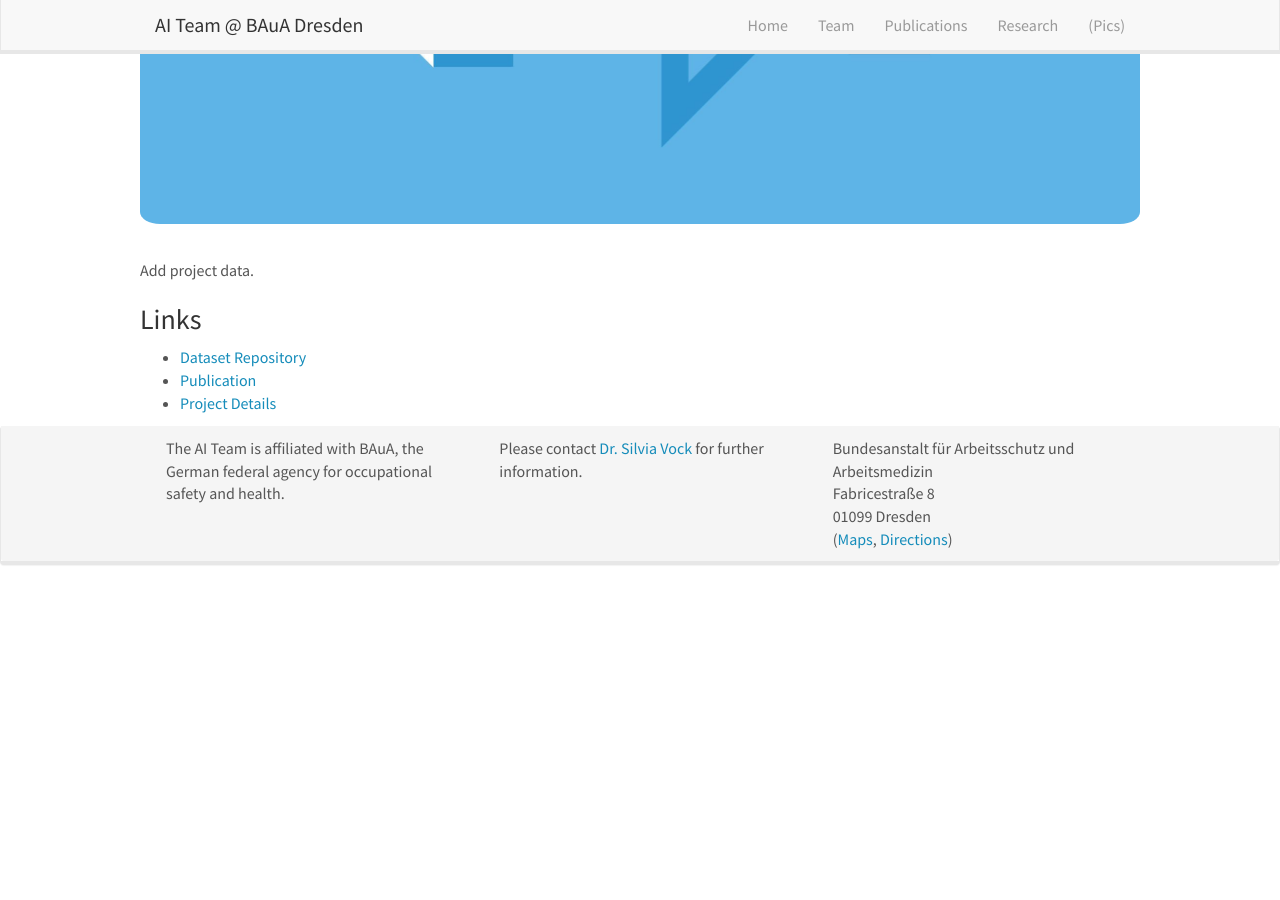
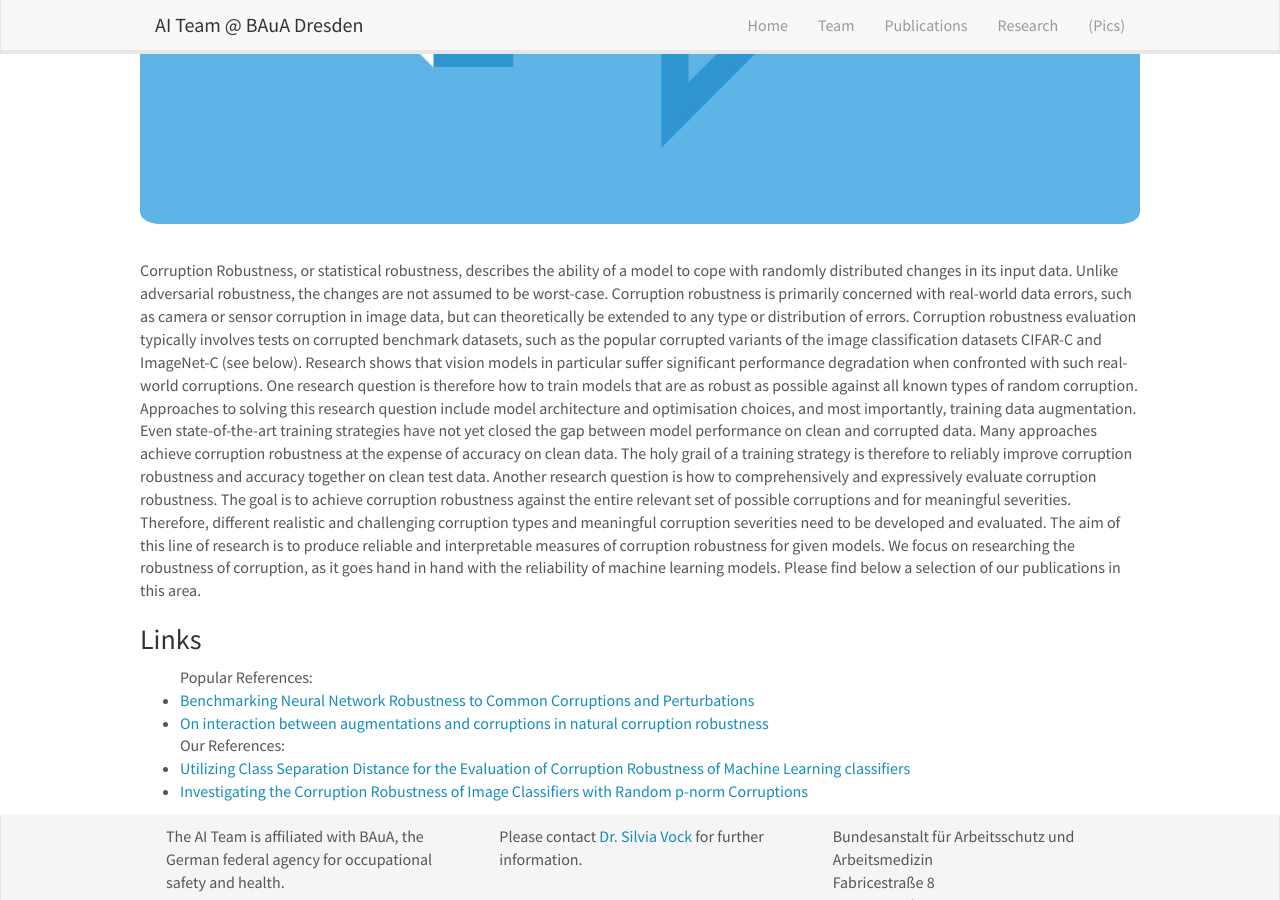
Before and after one commit to aidresden/aidresden.github.io, a Jekyll site: the page built from _projects/rp1.md, in a window 1280 px wide and 900 px high, scrolled down 533 px. Built offline with Jekyll 4.4.1, drawn with Linux system fonts in a browser that asks for light colours; nearby versions of some CDN libraries; before the commit the page ends 1120 px from its top, so only the background shows below that; some of the changed text lies outside the part shown.

Commit message:
Update rp1.md
Signed-off-by: aidresden <aidresden@baua.bund.de>

```diff
--- a/_projects/rp1.md
+++ b/_projects/rp1.md
@@ -1,15 +1,23 @@
 ---
 layout: default
-title: "Adversarial Robustness"
+title: "Corruption Robustness"
 ---
 
-<h2>Adversarial Robustness</h2>
-<img src="/assets/research_img/project1.jpg" alt="Adversarial Robustness" style="max-width:100%; height:auto;">
-<p>Add project data.</p>
+<h2>Corruption Robustness</h2>
+<img src="/assets/research_img/project1.jpg" alt="Corruption Robustness" style="max-width:100%; height:auto;">
+<p>Corruption Robustness, or statistical robustness, describes the ability of a model to cope with randomly distributed changes in its input data. Unlike adversarial robustness, the changes are not assumed to be worst-case.
+    Corruption robustness is primarily concerned with real-world data errors, such as camera or sensor corruption in image data, but can theoretically be extended to any type or distribution of errors. Corruption robustness evaluation typically involves tests on corrupted benchmark datasets, such as the popular corrupted variants of the image classification datasets CIFAR-C and ImageNet-C (see below).
+    Research shows that vision models in particular suffer significant performance degradation when confronted with such real-world corruptions. One research question is therefore how to train models that are as robust as possible against all known types of random corruption. Approaches to solving this research question include model architecture and optimisation choices, and most importantly, training data augmentation. Even state-of-the-art training strategies have not yet closed the gap between model performance on clean and corrupted data. Many approaches achieve corruption robustness at the expense of accuracy on clean data. The holy grail of a training strategy is therefore to reliably improve corruption robustness and accuracy together on clean test data.
+    Another research question is how to comprehensively and expressively evaluate corruption robustness. The goal is to achieve corruption robustness against the entire relevant set of possible corruptions and for meaningful severities. Therefore, different realistic and challenging corruption types and meaningful corruption severities need to be developed and evaluated. The aim of this line of research is to produce reliable and interpretable measures of corruption robustness for given models.
+    We focus on researching the robustness of corruption, as it goes hand in hand with the reliability of machine learning models. Please find below a selection of our publications in this area.</p>
 
 <h3>Links</h3>
 <ul>
-    <li><a href="GIT_LINK_HERE" target="_blank">Dataset Repository</a></li>
-    <li><a href="PUBLICATION_LINK_HERE" target="_blank">Publication</a></li>
-    <li><a href="PROJECT_LINK_HERE" target="_blank">Project Details</a></li>
+    Popular References:
+    <li><a href="https://github.com/hendrycks/robustness" target="_blank">Benchmarking Neural Network Robustness to Common Corruptions and Perturbations</a></li>
+    <li><a href="https://proceedings.neurips.cc/paper/2021/file/1d49780520898fe37f0cd6b41c5311bf-Paper.pdf" target="_blank">On interaction between augmentations and corruptions in natural corruption robustness</a></li>
+
+    Our References:
+    <li><a href="https://www.researchgate.net/publication/361562813_Utilizing_Class_Separation_Distance_for_the_Evaluation_of_Corruption_Robustness_of_Machine_Learning_Classifiers" target="_blank">Utilizing Class Separation Distance for the Evaluation of Corruption Robustness of Machine Learning classifiers</a></li>
+    <li><a href="https://www.researchgate.net/publication/376723060_Investigating_the_Corruption_Robustness_of_Image_Classifiers_with_Random_p-norm_Corruptions" target="_blank">Investigating the Corruption Robustness of Image Classifiers with Random p-norm Corruptions</a></li>
 </ul>
```
